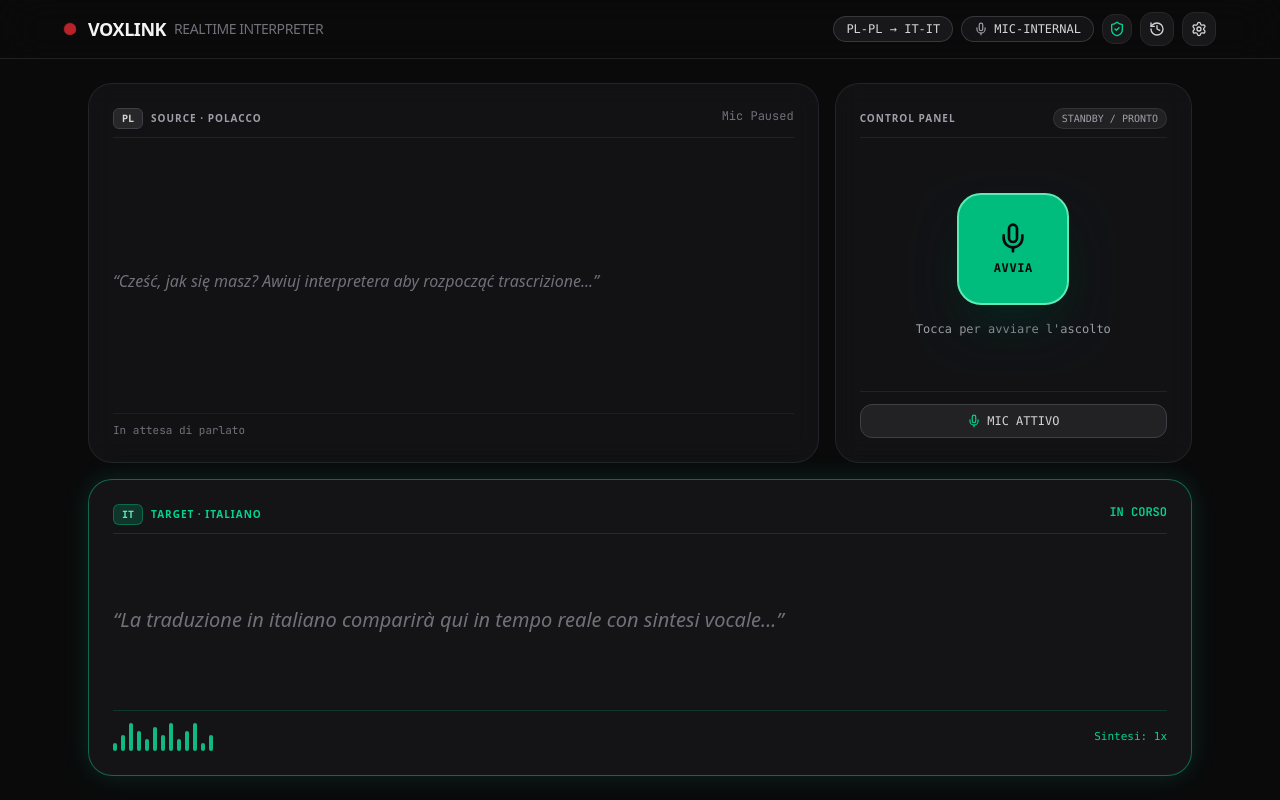
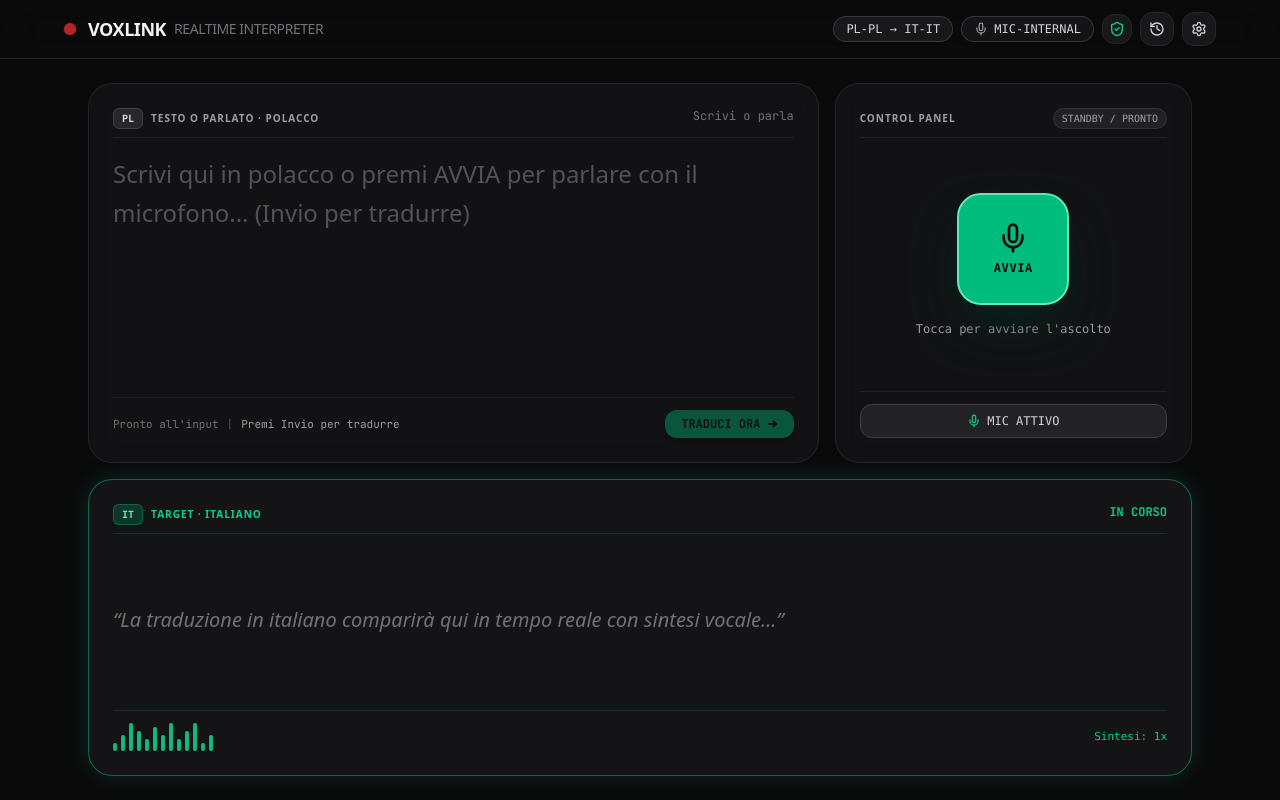
Before and after one commit to Marc-Industries/Interpreter, a React (Vite) app: page / in a window 1280 px wide. Built offline with nearby package versions, Linux system fonts and the light colour scheme; no server answers.

Commit message:
feat(translate): add translation lock and manual trigger
Implement a lock mechanism to prevent overlapping translation requests and allow manual triggering of translations via the Enter key in the input area.

```diff
--- a/src/App.tsx
+++ b/src/App.tsx
@@ -64,6 +64,7 @@
   const streamRef = useRef<MediaStream | null>(null);
   const translateDebounceTimerRef = useRef<any>(null);
   const lastProcessedTextRef = useRef<string>('');
+  const isTranslatingRef = useRef<boolean>(false);
 
   // Refresh audio devices list
   const refreshDevices = useCallback(async () => {
@@ -88,12 +89,15 @@
   // Handle Translate Call to Server
   const handleTranslateText = useCallback(
     async (textToTranslate: string) => {
-      if (!textToTranslate.trim() || textToTranslate === lastProcessedTextRef.current) {
+      const trimmed = textToTranslate.trim();
+      if (!trimmed || isTranslatingRef.current) {
         return;
       }
 
-      lastProcessedTextRef.current = textToTranslate;
+      isTranslatingRef.current = true;
+      lastProcessedTextRef.current = trimmed;
       setState('processing');
+      setErrorMsg(null);
 
       try {
         const recentHistoryTexts = history.slice(-3).map((h) => `${h.originalText} => ${h.translatedText}`);
@@ -102,7 +106,7 @@
           method: 'POST',
           headers: { 'Content-Type': 'application/json' },
           body: JSON.stringify({
-            text: textToTranslate,
+            text: trimmed,
             contextHistory: recentHistoryTexts,
           }),
         });
@@ -120,7 +124,7 @@
         const newItem: TranslationItem = {
           id: `${Date.now()}-${Math.random().toString(36).substr(2, 4)}`,
           timestamp: Date.now(),
-          originalText: textToTranslate,
+          originalText: trimmed,
           translatedText: translation,
           isFinal: true,
         };
@@ -171,6 +175,8 @@
         console.error('Errore traduzione:', err);
         setErrorMsg(err.message || 'Errore di traduzione');
         setState('error');
+      } finally {
+        isTranslatingRef.current = false;
       }
     },
     [history, isListening, settings.enableAutoTts, settings.ttsRate, settings.ttsPitch, settings.selectedVoiceURI, settings.geminiVoiceName, settings.useGeminiTts]
@@ -206,27 +212,16 @@
 
           if (finalTranscript) {
             setPolishText((prev) => {
-              const newFull = prev ? `${prev} ${finalTranscript}` : finalTranscript;
-              // Trigger translation on finalized phrase
+              const updated = prev ? `${prev} ${finalTranscript}`.trim() : finalTranscript.trim();
               clearTimeout(translateDebounceTimerRef.current);
               translateDebounceTimerRef.current = setTimeout(() => {
-                handleTranslateText(newFull);
-              }, 400);
-              return newFull;
+                handleTranslateText(updated);
+              }, 300);
+              return updated;
             });
             setInterimPolishText('');
           } else if (interimTranscript) {
             setInterimPolishText(interimTranscript);
-            // Debounce trigger on interim pause
-            clearTimeout(translateDebounceTimerRef.current);
-            translateDebounceTimerRef.current = setTimeout(() => {
-              setPolishText((prev) => {
-                const combined = prev ? `${prev} ${interimTranscript}` : interimTranscript;
-                handleTranslateText(combined);
-                return combined;
-              });
-              setInterimPolishText('');
-            }, 1200);
           }
         };
 
@@ -444,6 +439,8 @@
           onToggleMute={handleToggleMute}
           onClearTexts={handleClearTexts}
           onRepeatItalianSpeech={handleRepeatItalianSpeech}
+          onPolishTextChange={(text) => setPolishText(text)}
+          onManualTranslate={(text) => handleTranslateText(text)}
           errorMsg={errorMsg}
         />
       </main>
--- a/src/components/TranslationView.tsx
+++ b/src/components/TranslationView.tsx
@@ -15,6 +15,8 @@
   onToggleMute: () => void;
   onClearTexts: () => void;
   onRepeatItalianSpeech: () => void;
+  onPolishTextChange: (text: string) => void;
+  onManualTranslate: (text: string) => void;
   errorMsg: string | null;
 }
 
@@ -31,6 +33,8 @@
   onToggleMute,
   onClearTexts,
   onRepeatItalianSpeech,
+  onPolishTextChange,
+  onManualTranslate,
   errorMsg,
 }) => {
   const [copiedPolish, setCopiedPolish] = React.useState(false);
@@ -49,6 +53,16 @@
       navigator.clipboard.writeText(italianText);
       setCopiedItalian(true);
       setTimeout(() => setCopiedItalian(false), 2000);
+    }
+  };
+
+  const handleKeyDown = (e: React.KeyboardEvent<HTMLTextAreaElement>) => {
+    if (e.key === 'Enter' && !e.shiftKey) {
+      e.preventDefault();
+      const currentText = polishText + (interimPolishText ? ' ' + interimPolishText : '');
+      if (currentText.trim()) {
+        onManualTranslate(currentText);
+      }
     }
   };
 
@@ -87,21 +101,21 @@
       {/* BENTO GRID CONTAINER */}
       <div className="grid grid-cols-1 md:grid-cols-12 gap-4 flex-1">
 
-        {/* BENTO TILE 1: POLISH SOURCE TEXT (Span 12 or Span 8 on Desktop) */}
-        <div className="md:col-span-8 glass-card p-6 flex flex-col justify-between min-h-[200px] transition-all relative">
-          <div className="flex justify-between items-start mb-3 border-b border-zinc-800/80 pb-2">
+        {/* BENTO TILE 1: POLISH SOURCE TEXT / INTERACTIVE INPUT */}
+        <div className="md:col-span-8 glass-card p-6 flex flex-col justify-between min-h-[240px] transition-all relative">
+          <div className="flex justify-between items-start mb-2 border-b border-zinc-800/80 pb-2">
             <div className="flex items-center gap-2">
               <span className="px-2 py-0.5 rounded-md bg-zinc-800 border border-zinc-700 text-[10px] font-mono text-zinc-300 font-bold">
                 PL
               </span>
               <span className="text-[10px] uppercase tracking-widest text-zinc-400 font-bold">
-                SOURCE · POLACCO
+                TESTO O PARLATO · POLACCO
               </span>
             </div>
 
             <div className="flex items-center gap-2">
               <span className="text-xs text-zinc-500 mono">
-                {isListening ? `Audio Level: ${audioLevel}%` : 'Mic Paused'}
+                {isListening ? `Mic Vol: ${audioLevel}%` : 'Scrivi o parla'}
               </span>
               {polishText && (
                 <div className="flex items-center gap-1">
@@ -115,7 +129,7 @@
                   <button
                     onClick={onClearTexts}
                     className="p-1.5 rounded-lg text-zinc-400 hover:text-rose-400 hover:bg-zinc-800 transition-colors"
-                    title="Cancella testo"
+                    title="Pulisci testo"
                   >
                     <Trash2 className="w-3.5 h-3.5" />
                   </button>
@@ -124,31 +138,41 @@
             </div>
           </div>
 
-          <div className="flex-1 my-2 text-xl md:text-2xl font-medium leading-relaxed text-zinc-200 overflow-y-auto max-h-[220px] pr-1">
-            {polishText || interimPolishText ? (
-              <p className="whitespace-pre-wrap break-words">
-                {polishText}
-                {interimPolishText && (
-                  <span className="text-emerald-400/80 italic ml-1 animate-pulse font-normal">
-                    {interimPolishText}
-                  </span>
-                )}
-              </p>
-            ) : (
-              <p className="text-zinc-500 italic text-sm md:text-base flex items-center h-full">
-                &ldquo;Cześć, jak się masz? Awiuj interpretera aby rozpocząć trascrizione...&rdquo;
-              </p>
+          {/* Interactive Textarea & Live Interim Preview */}
+          <div className="flex-1 my-2 relative flex flex-col">
+            <textarea
+              value={polishText}
+              onChange={(e) => onPolishTextChange(e.target.value)}
+              onKeyDown={handleKeyDown}
+              placeholder="Scrivi qui in polacco o premi AVVIA per parlare con il microfono... (Invio per tradurre)"
+              className="w-full flex-1 bg-transparent text-xl md:text-2xl font-medium leading-relaxed text-zinc-100 placeholder:text-zinc-600 focus:outline-none resize-none min-h-[120px] max-h-[220px]"
+            />
+            {interimPolishText && (
+              <div className="text-emerald-400/90 italic text-base md:text-lg animate-pulse font-mono mt-1">
+                🗣️ {interimPolishText}...
+              </div>
             )}
           </div>
 
-          <div className="flex items-center justify-between pt-2 border-t border-zinc-800/60 text-[11px] text-zinc-500 mono">
-            <span>{polishText ? `${polishText.trim().split(/\s+/).length} parole trascritte` : 'In attesa di parlato'}</span>
-            {isListening && (
-              <span className="flex items-center gap-1 text-emerald-400">
-                <span className="w-2 h-2 rounded-full bg-emerald-500 animate-ping"></span>
-                STREAMING
-              </span>
-            )}
+          <div className="flex items-center justify-between pt-3 border-t border-zinc-800/60 text-[11px] text-zinc-500 mono gap-2">
+            <div className="flex items-center gap-2">
+              <span>{polishText ? `${polishText.trim().split(/\s+/).length} parole` : 'Pronto all\'input'}</span>
+              <span className="text-zinc-600">|</span>
+              <span className="text-zinc-400">Premi Invio per tradurre</span>
+            </div>
+
+            <button
+              onClick={() => {
+                const textToSubmit = polishText + (interimPolishText ? ' ' + interimPolishText : '');
+                if (textToSubmit.trim()) {
+                  onManualTranslate(textToSubmit);
+                }
+              }}
+              disabled={!polishText.trim() && !interimPolishText.trim()}
+              className="px-4 py-1.5 rounded-xl bg-emerald-500 text-zinc-950 font-bold text-xs hover:bg-emerald-400 disabled:opacity-40 disabled:pointer-events-none transition-all flex items-center gap-1.5 shadow-md shrink-0"
+            >
+              TRADUCI ORA ➔
+            </button>
           </div>
         </div>
 
```
